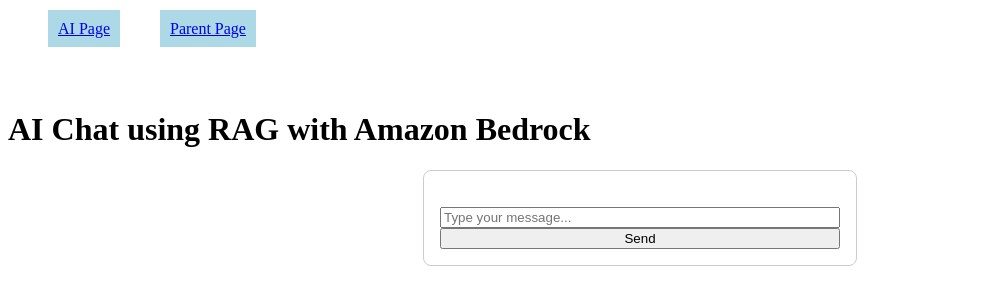
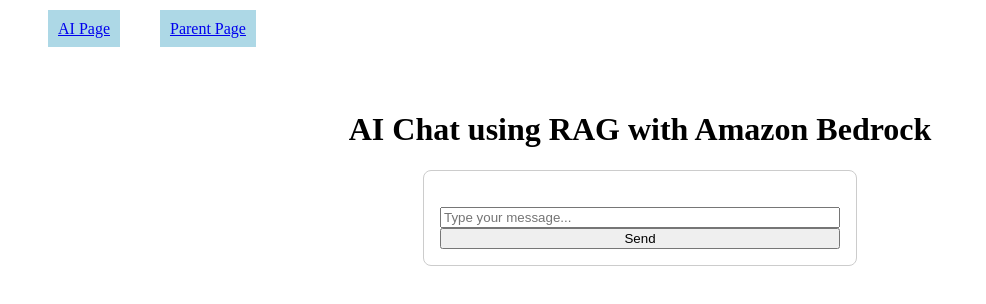
Before and after one commit to tbatty7/angular-demo, an Angular app: page /ai-page in a window 1280 px wide. Shown: the top 304 px of the page, without its empty margins (0-986 px from the left). Built offline with nearby package versions, Linux system fonts and the light colour scheme.

Commit message:
Using AI with the chat component and showing responses

```diff
--- a/src/app/ai-page/ai-page.component.html
+++ b/src/app/ai-page/ai-page.component.html
@@ -1,2 +1,2 @@
-<h1>AI Chat using RAG with Amazon Bedrock</h1>
+<h1 style="text-align: center">AI Chat using RAG with Amazon Bedrock</h1>
 <app-chat></app-chat>
--- a/src/app/chat/chat.component.ts
+++ b/src/app/chat/chat.component.ts
@@ -31,8 +31,15 @@
   private sendMessageToAiChat(userInput: string) {
     this.http.post<any>('https://4xi7skzcti.execute-api.us-east-2.amazonaws.com/default/rag-ai-bedrock-tim', {message: userInput})
       .subscribe(response => {
-        this.messages.push({message: response.reply, sender: 'bot'});
+        this.messages.push({
+          message: JSON.stringify(this.extractText(response)),
+          sender: 'bot'
+        });
       });
+  }
+
+  private extractText(response: any) {
+    return response.reply.output.message.content.map((line: any) => line.text).join('\n');
   }
 
   private addUserMessageToChat() {
--- a/src/app/parent/parent.component.ts
+++ b/src/app/parent/parent.component.ts
@@ -4,12 +4,12 @@
 import {CustomComponent} from "../custom/custom.component";
 import {of} from "rxjs";
 import {HttpClient, HttpErrorResponse} from "@angular/common/http";
-import {AsyncPipe, JsonPipe, NgIf} from "@angular/common";
+import {JsonPipe, NgIf} from "@angular/common";
 
 @Component({
   selector: 'app-parent',
   standalone: true,
-  imports: [ChildComponent, FormsModule, CustomComponent, NgIf, AsyncPipe, JsonPipe],
+  imports: [ChildComponent, FormsModule, CustomComponent, NgIf, JsonPipe],
   templateUrl: './parent.component.html',
   styleUrl: './parent.component.css'
 })
@@ -40,7 +40,7 @@
           this.loading = false;
         },
         error: (error: HttpErrorResponse) => {
-          console.error('Error calling Lambda:', error);
+          // console.error('Error calling Lambda:', error);
 
           // Check if it's a CORS error
           if (error.status === 0 && error.error instanceof ProgressEvent) {
```
